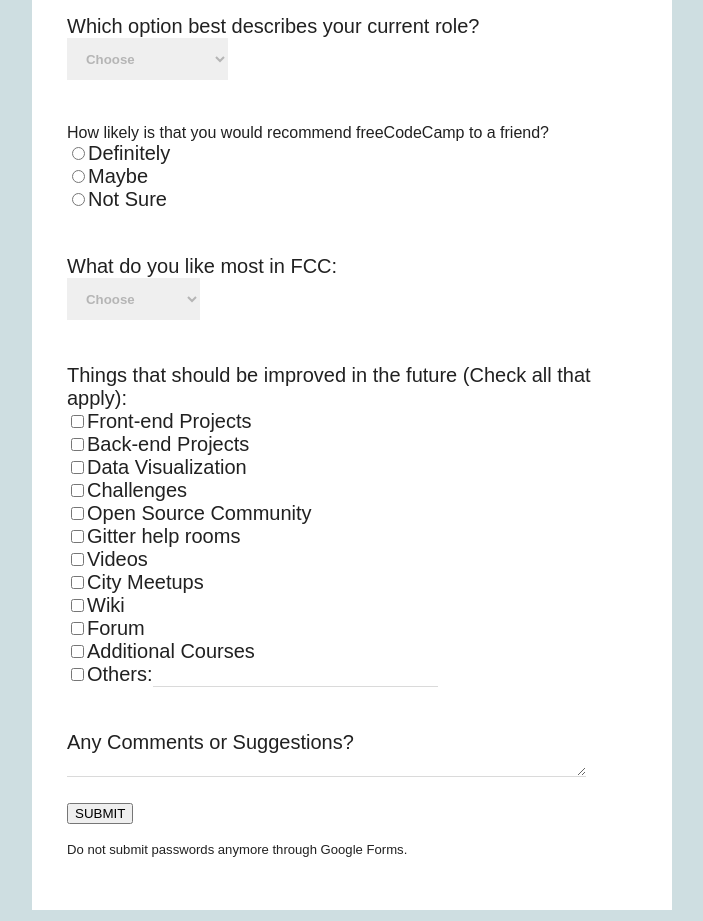
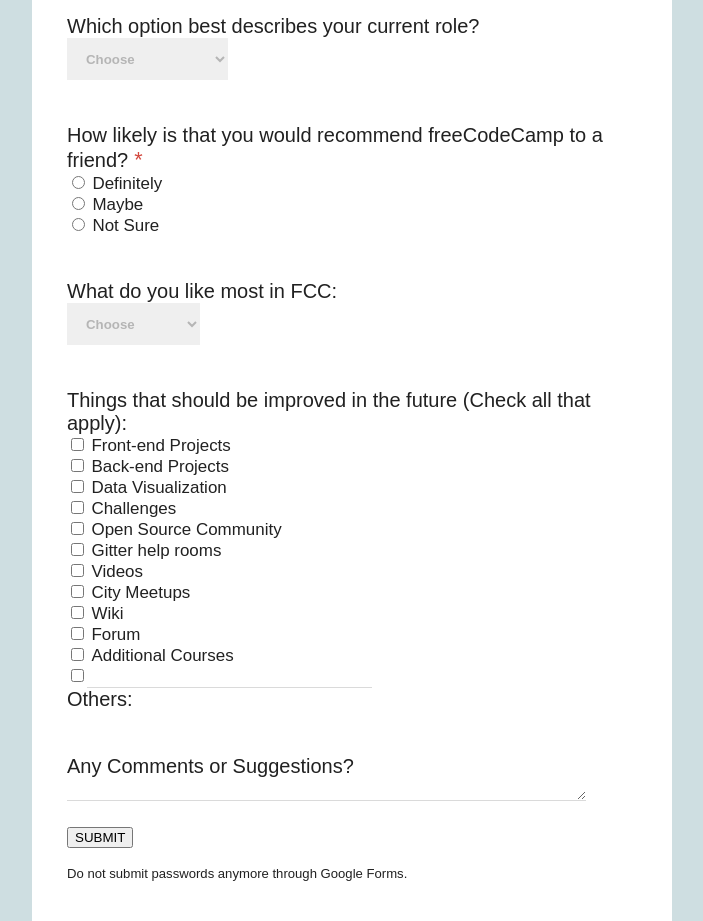
Before and after one commit to jbbalderas/build-a-survey-form, a plain HTML site: page index.html in a window 1280 px wide. Shown: the part 780-1701 px from the top of the page, without its empty margins (288-991 px from the left). Drawn offline with Linux system fonts and the light colour scheme.

Commit message:
Add styling on radio btns and checkboxes labels
- Re-order html elements
- Reconfig display properties of all form elements
- Fieldset and legend reset. For accessibility

```diff
--- a/css/style.css
+++ b/css/style.css
@@ -1,8 +1,11 @@
-*, *:before, *:after {
+*,
+*:before,
+*:after {
 	box-sizing: border-box;
 }
 
-body, h1{
+body,
+h1{
 	margin: 0;
 }
 
@@ -63,7 +66,8 @@ h1{
 	padding: 22px 0;
 }
 
-.form-div label{
+.form-div label,
+legend{
 	font-size: 1.25rem;
 }
 
@@ -76,13 +80,9 @@ main p{
 	margin: 18px 0;
 }
 
-input, label{
+input,
+label{
 	display: block;
-}
-
-input[type="radio"],
-input[type="checkbox"]{
-	display: inline-block;
 }
 
 #other-improve+input[type="text"]{
@@ -125,20 +125,38 @@ select{
 	font-size: .83rem;
 	font-weight: bolder;
 }
-
+/*to make the first option "choose" only appear gray, else black*/
 select option{
 	color: #212121;
 	font-weight: bold;
 	font-size: .83rem;
 }
 
-select:invalid, select option[value=""]{
+select:invalid,
+select option[value=""]{
 	color: rgb(181,181,181);
 }
-
+/**/
 select:active{
 	background-color: rgba(181,181,181,.4);
 }
+
+
+fieldset,
+legend{
+	border: 0;
+	padding: 0;
+	margin: 0;
+}
+
+input[type="radio"],
+input[type="checkbox"],
+input[type="radio"]+label,
+input[type="checkbox"]+label{
+	font-size: 1.06rem; /*ideally 17px*/
+	display: inline-block;
+}
+
 
 .footer{
 	text-align: center;
--- a/index.html
+++ b/index.html
@@ -45,16 +45,20 @@
 				</select>
 			</div>
 			<div id="field-05" class="form-div">
-				<div>How likely is that you would recommend freeCodeCamp to a friend?</div>
-				<label for="definitely">
-					<input id="definitely" type="radio" name="recommend-factor" value="Definitely">Definitely
-				</label>
-				<label for="maybe">
-					<input id="maybe" type="radio" name="recommend-factor" value="Maybe">Maybe
-				</label>
-				<label for="not-sure">
-					<input id="not-sure" type="radio" name="recommend-factor" value="Not Sure">Not Sure
-				</label>
+				<fieldset><legend>How likely is that you would recommend freeCodeCamp to a friend?<span class="notice"> *</span></legend>
+					<div>
+						<input id="definitely" type="radio" name="recommend-factor" value="Definitely">
+						<label for="definitely">Definitely</label>
+					</div>
+					<div>
+						<input id="maybe" type="radio" name="recommend-factor" value="Maybe">
+						<label for="maybe">Maybe</label>
+					</div>
+					<div>
+						<input id="not-sure" type="radio" name="recommend-factor" value="Not Sure">
+						<label for="not-sure">Not Sure</label>
+					</div>
+				</fieldset>
 			</div>
 			<div id="field-06" class="form-div">
 				<label for="dropdown-like">What do you like most in FCC: </label>
@@ -69,42 +73,54 @@
 			<div id="field-07" class="form-div">
 				<label for="checkbox-improve">Things that should be improved in the future (Check all that apply):</label>
 
-				<label for="fe">
-					<input type="checkbox" id="fe" name="improve" value="Front-end Projects">Front-end Projects
-				</label>
-				<label for="be">
-					<input type="checkbox" id="be" name="improve" value="Back-end Projects">Back-end Projects
-				</label>
-				<label for="dv">
-					<input type="checkbox" id="dv" name="improve" value="Data Visualization">Data Visualization
-				</label>
-				<label for="challenges">
-					<input type="checkbox" id="challenges" name="improve" value="Challenges">Challenges
-				</label>
-				<label for="osc">
-					<input type="checkbox" id="osc" name="improve" value="Open Source Community">Open Source Community
-				</label>
-				<label for="gitter">
-					<input type="checkbox" id="gitter name="improve" value="Gitter help rooms">Gitter help rooms
-				</label>
-				<label for="videos">
-					<input type="checkbox" id="videos" name="improve" value="Videos">Videos
-				</label>
-				<label for="meetups">
-					<input type="checkbox" id="meetups" name="improve" value="City Meetups">City Meetups
-				</label>
-				<label for="wiki">
-					<input type="checkbox" id="wiki" name="improve" value="Wiki">Wiki
-				</label>
-				<label for="forum">
-					<input type="checkbox" id="forum" name="improve" value="Forum">Forum
-				</label>
-				<label for="add-courses">
-					<input type="checkbox" id="add-courses" name="improve" value="Additional Courses">Additional Courses
-				</label>
-				<label for="other-improve">
-					<input type="checkbox" id="other-improve" name="improve" value="Other:">Others:<input type="text" name="other-improve">
-				</label>
+				<div>
+					<input type="checkbox" id="fe" name="improve" value="Front-end Projects">
+					<label for="fe">Front-end Projects</label>
+				</div>
+				<div>
+					<input type="checkbox" id="be" name="improve" value="Back-end Projects">
+					<label for="be">Back-end Projects</label>
+				</div>
+				<div>
+					<input type="checkbox" id="dv" name="improve" value="Data Visualization">
+					<label for="dv">Data Visualization</label>
+				</div>
+				<div>
+					<input type="checkbox" id="challenges" name="improve" value="Challenges">
+					<label for="challenges">Challenges</label>
+				</div>
+				<div>
+					<input type="checkbox" id="osc" name="improve" value="Open Source Community">
+					<label for="osc">Open Source Community</label>
+				</div>
+				<div>
+					<input type="checkbox" id="gitter name="improve" value="Gitter help rooms">
+					<label for="gitter">Gitter help rooms</label>
+				</div>
+				<div>
+					<input type="checkbox" id="videos" name="improve" value="Videos">
+					<label for="videos">Videos</label>
+				</div>
+				<div>
+					<input type="checkbox" id="meetups" name="improve" value="City Meetups">
+					<label for="meetups">City Meetups</label>
+				</div>
+				<div>
+					<input type="checkbox" id="wiki" name="improve" value="Wiki">
+					<label for="wiki">Wiki</label>
+				</div>
+				<div>
+					<input type="checkbox" id="forum" name="improve" value="Forum">
+					<label for="forum">Forum</label>
+				</div>
+				<div>
+					<input type="checkbox" id="add-courses" name="improve" value="Additional Courses">
+					<label for="add-courses">Additional Courses</label>
+				</div>
+				<div>
+					<input type="checkbox" id="other-improve" name="improve" value="Other:"><input type="text" name="other-improve">
+					<label for="other-improve">Others:</label>
+				</div>
 			</div>
 			<div id="field-08" class="form-div">
 				<label for="textarea">Any Comments or Suggestions?</label>
```
